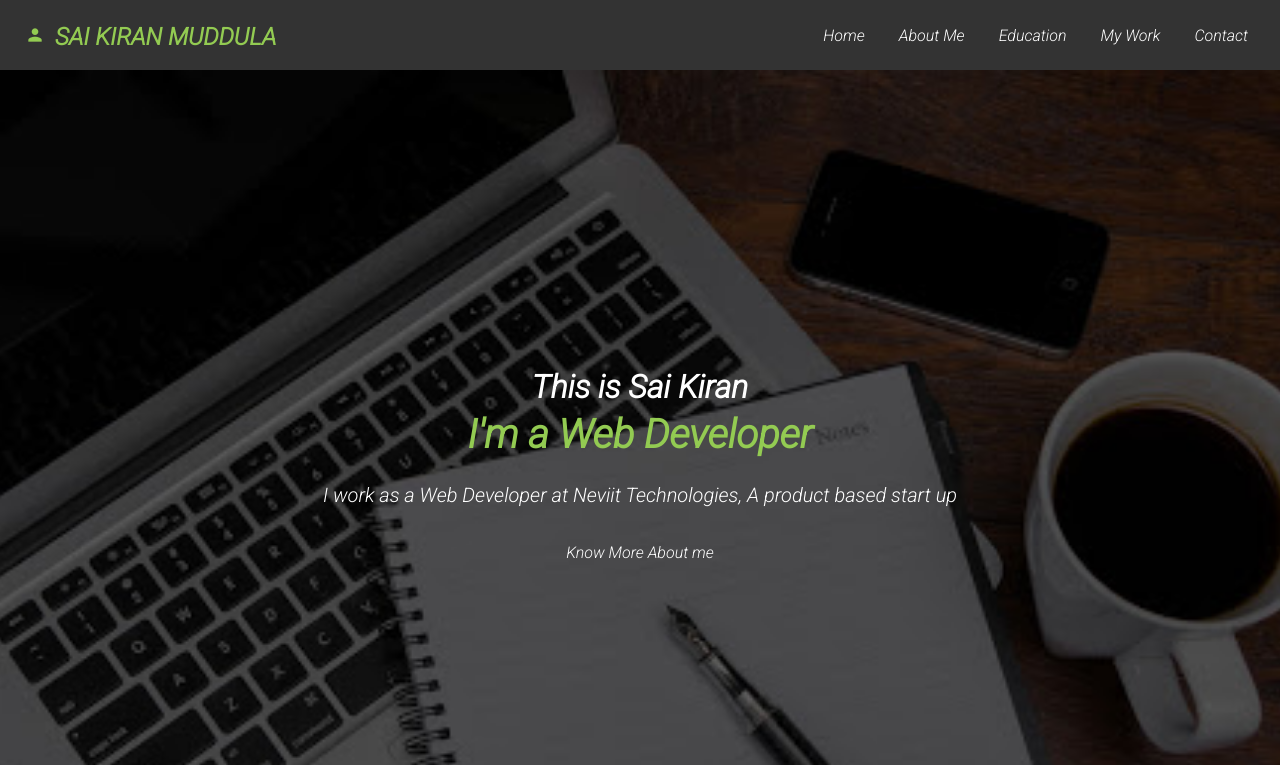
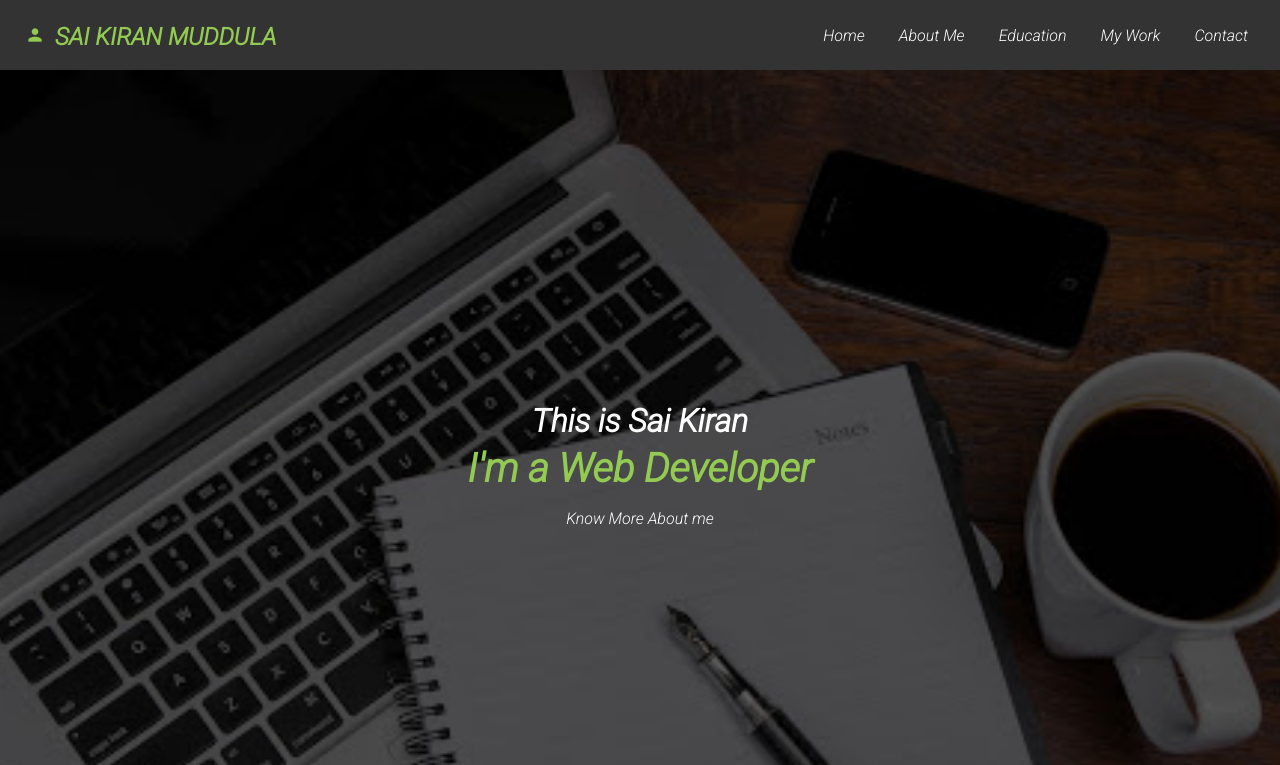
Before and after one commit to saikiran2580/portfolio, a plain HTML site: page index.html in a window 1280 px wide. Shown: the top 765 px of the page. Drawn offline with Linux system fonts and the light colour scheme.

Commit message:
Update index.html

```diff
--- a/index.html
+++ b/index.html
@@ -23,7 +23,6 @@
     <header id="showcase">
         <div id="showcase-container">
             <h1>This is Sai Kiran<br><span id="desig">I'm a Web Developer</span> </span></h1>
-            <p>I work as a Web Developer at Neviit Technologies, A product based start up</p>
             <a href="about" id="btn">Know More About me</a>
         </div>
     </header>
```
